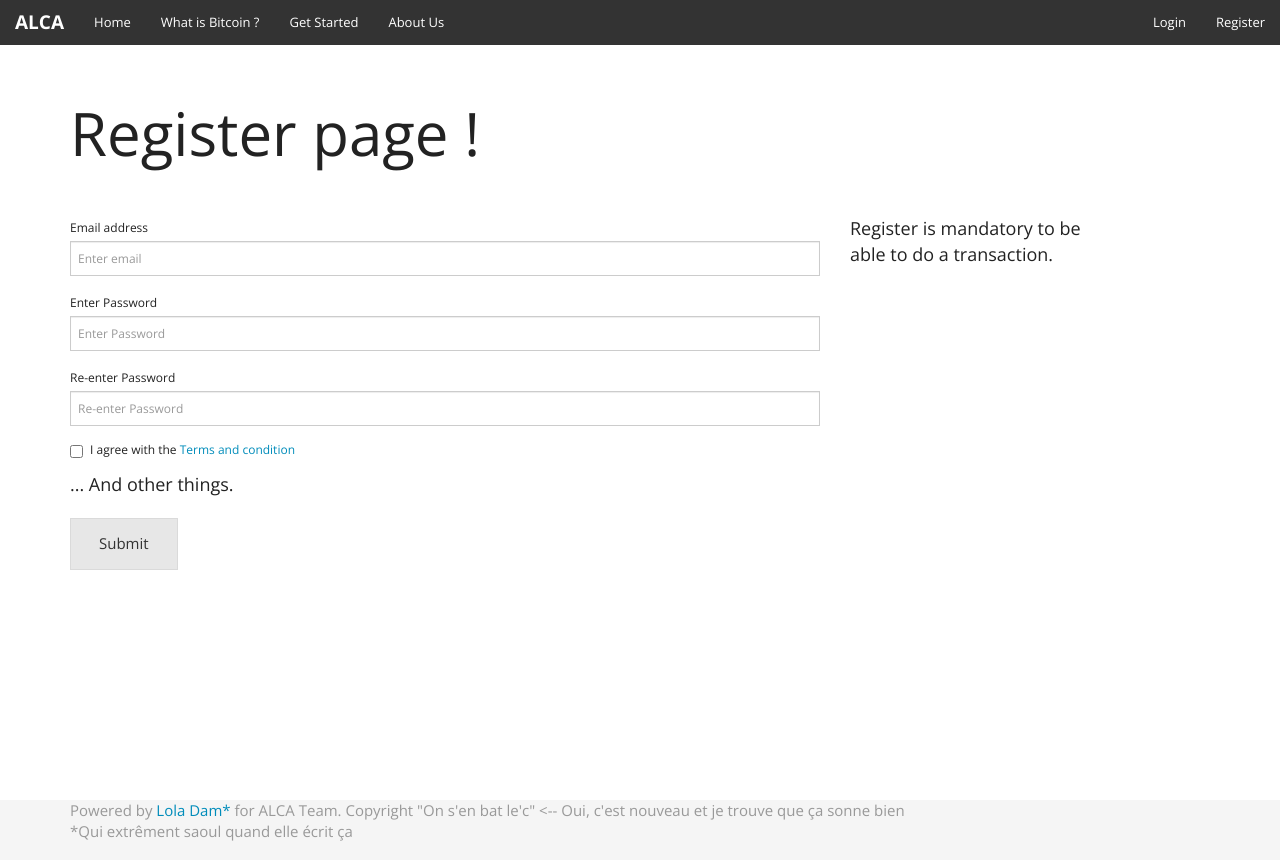
After one commit to TFBM/alca, a Django app: template templates/home/register.html in a window 1280 px wide. The commit adds this page. Run offline with Django 3.2, Linux system fonts and the light colour scheme; the template is opened without the code that fills it, so the values that code supplies are empty.

Commit message:
Maquette design sans theme

```diff
--- a/home/urls.py
+++ b/home/urls.py
@@ -1,6 +1,8 @@
 from django.conf.urls import patterns, url
 
 urlpatterns = patterns('home.views',
-    url(r'^/?$', 'home', name='accueil'),
-    url(r'^test/?$', 'test', name='test')
+    url(r'^/?$', 'home', name='home'),
+    url(r'^test/?$', 'test', name='test'),
+    url(r'^login/?$', 'login', name='login'),
+    url(r'^register/?$', 'register', name='register'),
 )
--- a/home/views.py
+++ b/home/views.py
@@ -6,3 +6,9 @@ def home(request):
 
 def test(request):
     return render(request, 'home/design.html', locals())
+
+def login(request):
+    return render(request, 'home/login.html', locals())
+
+def register(request):
+    return render(request, 'home/register.html', locals())
--- /dev/null
+++ b/static/css/style.css
@@ -0,0 +1,80 @@
+html,
+body {
+  height: 100%;
+  /* The html and body elements cannot have any padding or margin. */
+}
+
+/* Wrapper for page content to push down footer */
+#wrap {
+  min-height: 100%;
+  height: auto;
+  /* Negative indent footer by its height */
+  margin: 0 auto -60px;
+  /* Pad bottom by footer height */
+  padding: 0 0 60px;
+}
+
+.header {
+position: fixed;
+width: 100%;
+background: #222;
+z-index: 10;
+}
+.header .navbar-brand {
+font-weight: 900;
+}
+.header .navbar {
+margin: 0;
+border: none;
+}
+.page-section {
+width: 100%;
+min-height: 800px;
+padding: 50px 0;
+border-bottom: 10px solid #fff;
+}
+.page-section h1 {
+font-size: 4em;
+margin: 50px 0;
+}
+.page-section h1 span {
+font-weight: 200;
+}
+.page-section h2 {
+font-size: 3em;
+font-weight: 900;
+margin: 0 0 30px;
+}
+.page-section p {
+font-size: 1.2em;
+font-weight: 200;
+margin: 0 25% 20px 0;
+}
+.page-section p.lead {
+font-size: 1.8em;
+}
+.page-section p.caption {
+padding: 20px;
+}
+.page-section#Home {
+background: url(../img/home.jpg) bottom center no-repeat;
+}
+
+@media (max-width: 480px) {
+.page-section h1 {
+font-size: 3em;
+}
+.page-section h2 {
+font-size: 2em;
+}
+.page-section p {
+font-size: 1em;
+margin: 0 0 20px;
+}
+}
+
+/* Set the fixed height of the footer here */
+#footer {
+  height: 60px;
+  background-color: #f5f5f5;
+}
--- a/templates/base.html
+++ b/templates/base.html
@@ -5,18 +5,46 @@
   <title>{% block title %}{% endblock %}</title>
   <meta charset="UTF-8">
   <link href="{% static 'css/bootstrap.min.css' %}" rel="stylesheet" type="text/css">
+  <link href="{% static 'css/style.css' %}" rel="stylesheet" type="text/css">
   <script src="{% static 'js/jquery.min.js' %}"></script>
   <script src="{% static 'js/bootstrap.min.js' %}"></script>
 </head>
 <body>
-  <div class="container">
-    <div class="col-md-12">
-      <div class="page-header">
-        <h1><a href="{% url 'accueil' %}">Home</a></h1>
+	<div id="wrap">
+	<div class="header">
+	<nav role="navigation" class="navbar navbar-default">
+        <!-- Brand and toggle get grouped for better mobile display -->
+		<div class="navbar-header">
+			<button type="button" data-target="#navbarCollapse" data-toggle="collapse" class="navbar-toggle">
+				<span class="sr-only">Toggle navigation</span>
+				<span class="icon-bar"></span>
+				<span class="icon-bar"></span>
+				<span class="icon-bar"></span>
+			</button>
+			<a href="#" class="navbar-brand">ALCA</a>
+		</div>
+        	<!-- Collection of nav links and other content for toggling -->
+		<div id="navbarCollapse" class="collapse navbar-collapse">
+			<ul class="nav navbar-nav">
+				<li><a href="{% url 'home' %}#" class="scroll-link" data-id="Home">Home</a></li>
+				<li><a href="{% url 'home' %}#WIB" class="scroll-link" data-id="WIB">What is Bitcoin ?</a></li>
+				<li><a href="{% url 'home' %}#GS" class="scroll-link" data-id="GS">Get Started</a></li>
+				<li><a href="{% url 'home' %}#AU" class="scroll-link" data-id="AU">About Us</a></li>
+			</ul>
+			<ul class="nav navbar-nav navbar-right">
+				<li><a href="{% url 'login' %}">Login</a></li>
+				<li><a href="{% url 'register' %}">Register</a></li>
+			</ul>
+		</div>
+	</nav>
+	</div>
+	{% block content %}{% endblock%}
+	</div>
+
+    <div id="footer">
+      <div class="container">
+        <p class="text-muted credit">Powered by <a href="http://loladam.com">Lola Dam*</a> for ALCA Team. Copyright "On s'en bat le'c" <-- Oui, c'est nouveau et je trouve que ça sonne bien </br> *Qui extrêment saoul quand elle écrit ça</p>
       </div>
     </div>
-  </div>
-  {% block content %}{% endblock %}
-  </div>
 </body>
 </html>
--- /dev/null
+++ b/templates/home/register.html
@@ -0,0 +1,36 @@
+{% extends "base.html" %}
+{% load staticfiles %}
+{% block title %}Register{% endblock %}
+{% block content %}
+<div id="Register" class="page-section">
+	<div class="container">
+		<h1>Register page !</h1>
+		<div class="row">
+			<form role="form" class="col-md-8">
+				<div class="form-group">
+					<label for="InputEmail1">Email address</label>
+					<input type="email" class="form-control" id="InputEmail1" placeholder="Enter email">
+				</div>
+				<div class="form-group">
+					<label for="InputPassword1">Enter Password</label>
+					<input type="password" class="form-control" id="InputPassword1" placeholder="Enter Password">
+				</div>
+				<div class="form-group">
+					<label for="InputPassword2">Re-enter Password</label>
+					<input type="password" class="form-control" id="InputPassword2" placeholder="Re-enter Password">
+				</div>
+				<div class="checkbox">
+					<label>
+						<input type="checkbox"> I agree with the <a href="#">Terms and condition</a>
+					</label>
+				</div>
+				<p>... And other things.</p>
+				<button type="submit" class="btn btn-default">Submit</button>
+			</form>
+			<div class="col-md-4">
+				<p>Register is mandatory to be able to do a transaction.</p>
+			</div>
+		</div>
+	</div>
+</div>
+{% endblock%}
```
Also changed, not shown: templates/home/index.html (+91 -4 lines), templates/home/login.html (added, +27 -0 lines), static/img/antoine.jpg (added), static/img/arthur.jpg (added), static/img/clement.jpg (added), static/img/home.jpg (added), static/img/lola.jpg (added).
